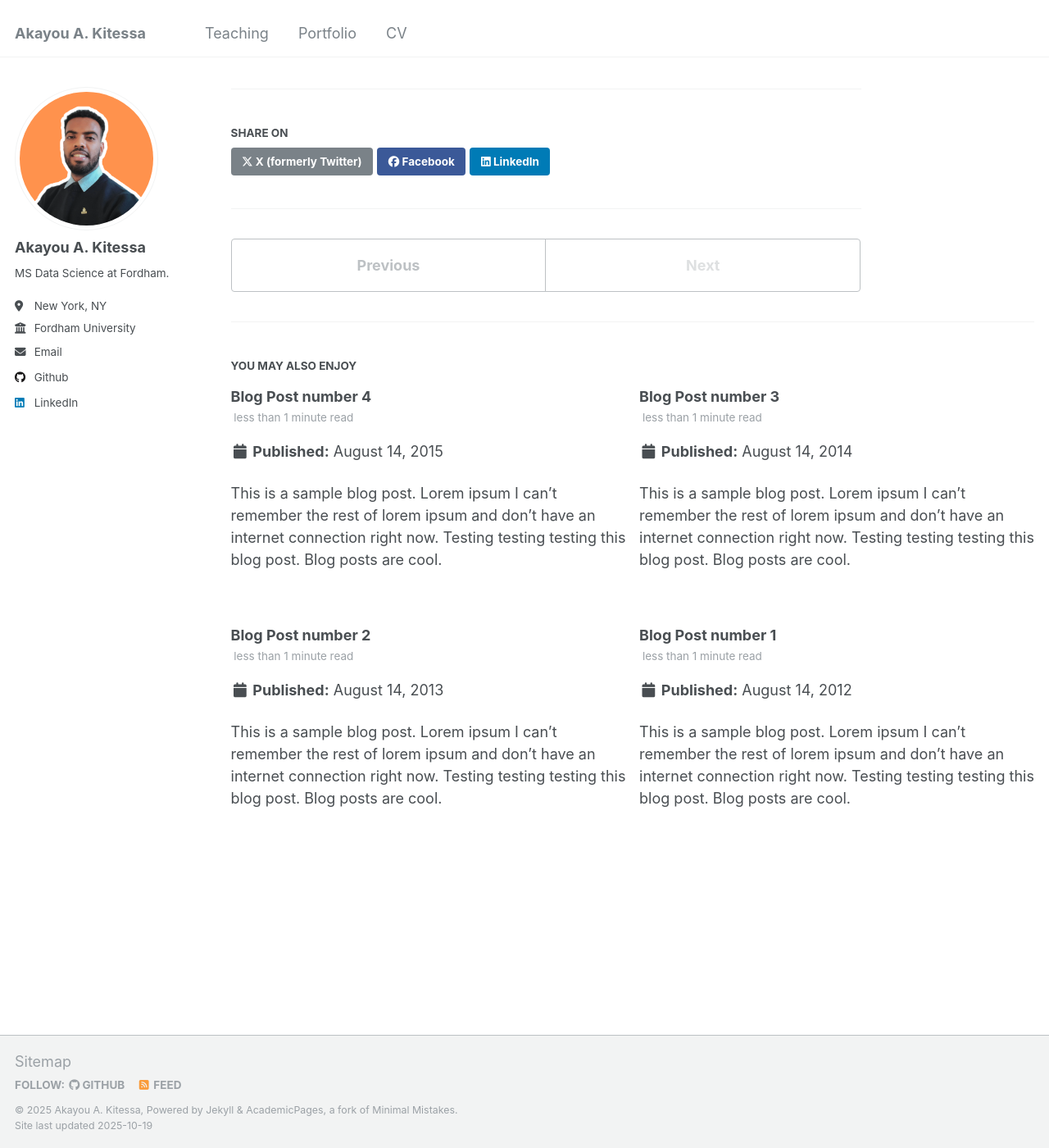
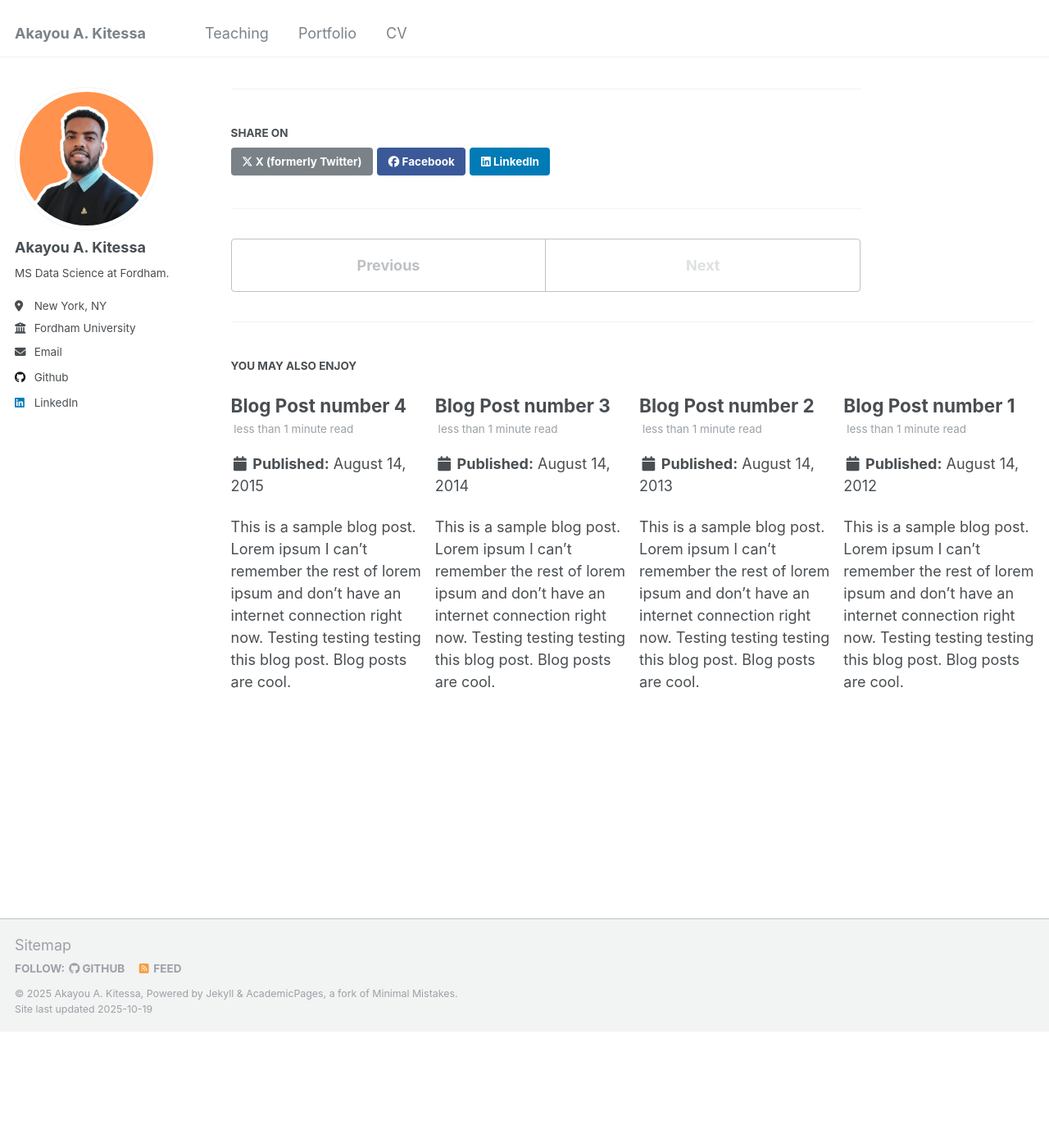
Before and after one commit to akuadane/akuadane.github.io, a Jekyll site: the page built from _posts/2199-01-01-future-post.md, in a window 1280 px wide and 1400 px high, scrolled down 302 px. Shown: the whole window at 82% size. Built offline with Jekyll 4.4.1, drawn with Linux system fonts in a browser that asks for light colours; after the commit the page ends 1560 px from its top, so only the background shows below that.

Commit message:
styling changed

```diff
--- a/_sass/_archive.scss
+++ b/_sass/_archive.scss
@@ -120,8 +120,8 @@
   }
 
   .archive__item-title {
-    margin-top: 0.5em;
-    font-size: $type-size-5;
+    margin-top: 0.75em;
+    font-size: $type-size-4;
   }
 
   .archive__item-excerpt {
@@ -129,24 +129,24 @@
   }
 
   @include breakpoint($small) {
-    @include gallery(5 of 10);
+    @include gallery(6 of 12);
     .archive__item-teaser {
-      max-height: 200px;
+      max-height: 300px;
     }
   }
 
   @include breakpoint($medium) {
     margin-left: 0; /* reset before mixin does its thing*/
     margin-right: 0; /* reset before mixin does its thing*/
-    @include gallery(2.5 of 10);
+    @include gallery(3 of 12);
 
     .archive__item-teaser {
-      max-height: 120px;
+      max-height: 250px;
     }
 
     .archive__item-excerpt {
       display: block;
-      font-size: $type-size-6;
+      font-size: $type-size-5;
     }
   }
 }
--- a/assets/css/main.scss
+++ b/assets/css/main.scss
@@ -33,7 +33,6 @@
 @import "page";
 @import "archive";
 @import "sidebar";
-@import "portfolio-custom";
 
 @import "vendor/font-awesome/fontawesome";
 @import "vendor/font-awesome/solid";
--- a/assets/css/portfolio-custom.scss
+++ /dev/null
@@ -1,44 +0,0 @@
-/* Custom Portfolio Styling */
-
-/* Fix grid layout for portfolio items */
-.grid__item {
-  @include breakpoint($medium) {
-    /* Change from 2.5 of 10 (4 columns) to 3 of 12 (4 columns) for better spacing */
-    @include gallery(3 of 12);
-
-    .archive__item-teaser {
-      /* Increase max-height from 120px to 250px for bigger images */
-      max-height: 250px;
-    }
-  }
-
-  @include breakpoint($small) {
-    /* Keep 2 columns on small screens for better mobile experience */
-    @include gallery(6 of 12);
-
-    .archive__item-teaser {
-      /* Increase max-height from 200px to 300px for bigger images */
-      max-height: 300px;
-    }
-  }
-
-  /* Ensure images maintain aspect ratio and look good */
-  .archive__item-teaser {
-    img {
-      width: 100%;
-      height: auto;
-      object-fit: cover;
-    }
-  }
-}
-
-/* Additional styling for better portfolio presentation */
-.archive__item-title {
-  margin-top: 0.75em;
-  font-size: $type-size-4; /* Slightly larger title */
-}
-
-.archive__item-excerpt {
-  font-size: $type-size-5; /* Slightly larger excerpt text */
-  line-height: 1.4;
-}
```
